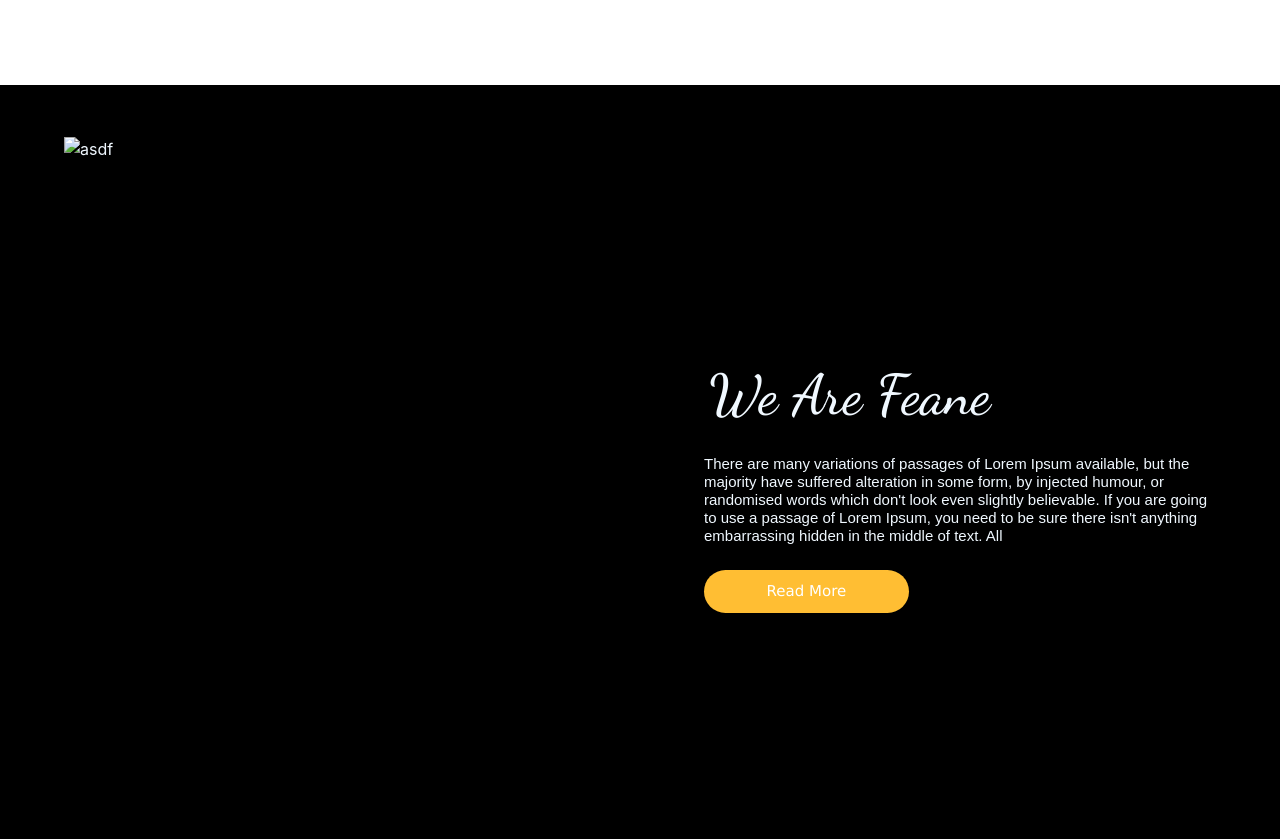
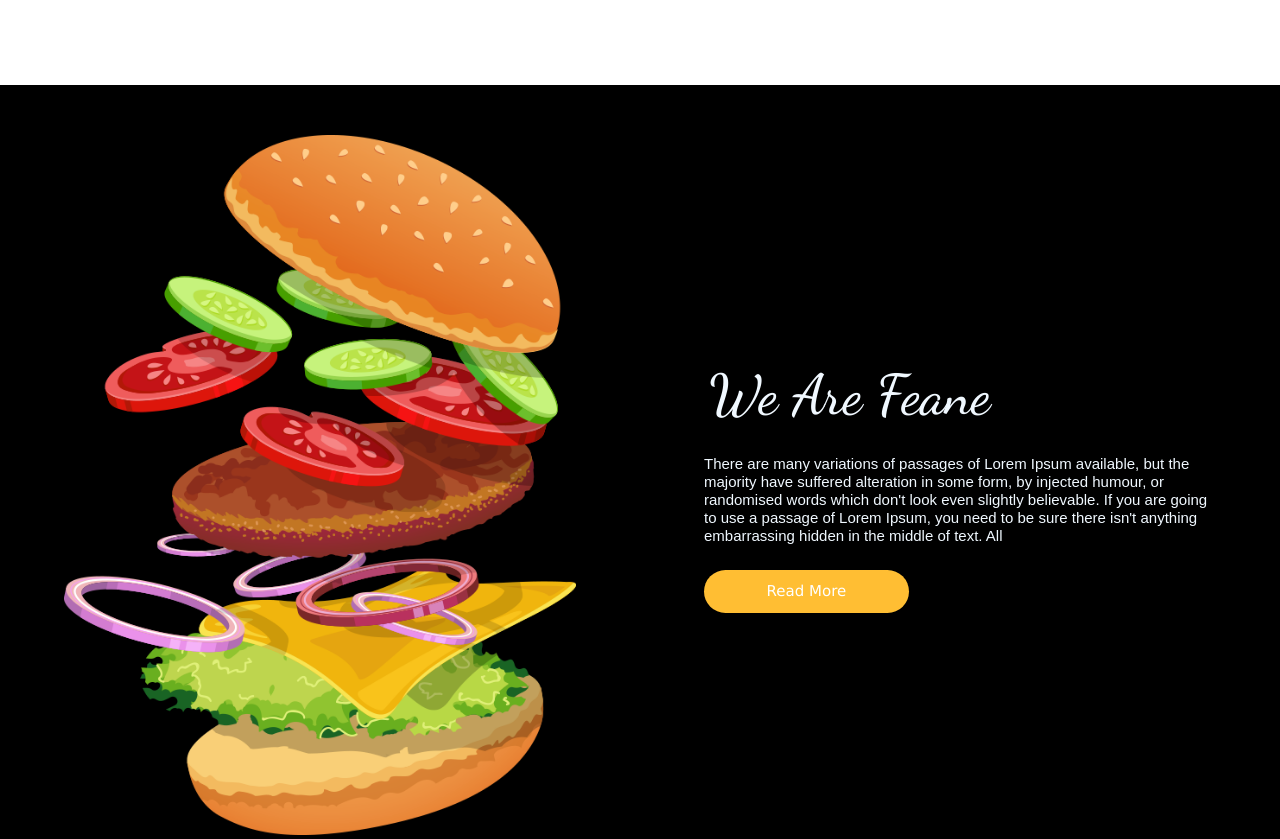
Before and after one commit to riddhi682003-eng/feane, a plain HTML site: page index.html in a window 1280 px wide. Shown: the part 3540-4379 px from the top of the page. Drawn offline with nearby package versions, Linux system fonts and the light colour scheme.

Commit message:
updated path in src images

```diff
--- a/index.html
+++ b/index.html
@@ -155,7 +155,7 @@
     <section>
         <div class="about">
             <div class="about-img">
-                <img src="../Project/assets/img/about-img.png" alt="asdf ">
+                <img src="assets/img/about-img.png" alt="about us">
             </div>
             <div class="about-text">
                 <h1 class="text-style">
@@ -280,9 +280,9 @@
             <!-- Controls at bottom center -->
             <div class="carousel-controls text-center">
                 <a class="carousel-control-prev " id="prev" href="#customCarousel" role="button" data-slide="prev">
-        <span class="carousel-control-prev-icon"  aria-hidden="true"></span>
+                    <span class="carousel-control-prev-icon" aria-hidden="true"></span>
                 </a>
-      <a class="carousel-control-next "  id="prev" href="#customCarousel" role="button" data-slide="next">
+                <a class="carousel-control-next " id="prev" href="#customCarousel" role="button" data-slide="next">
                     <span class="carousel-control-next-icon" aria-hidden="true"></span>
                 </a>
             </div>
```
Lines whose indentation alone changed are shown as unchanged.
